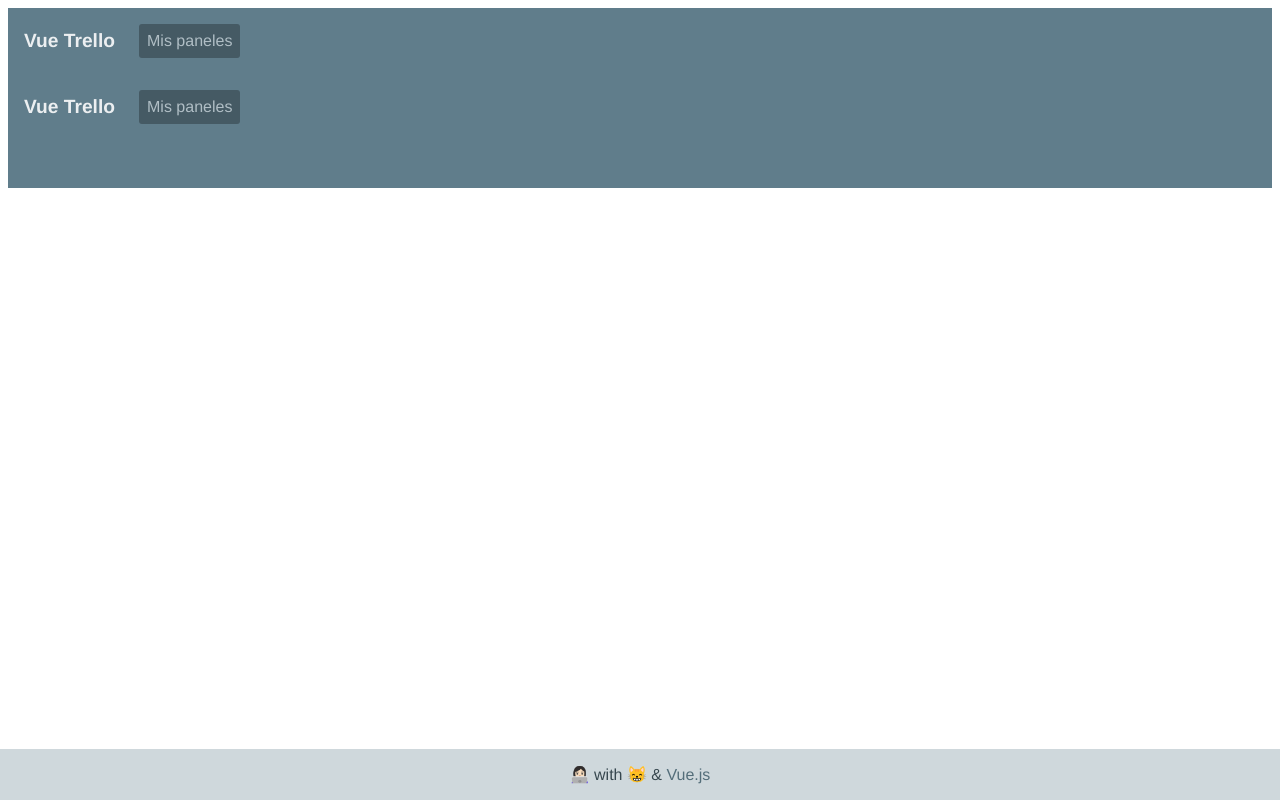
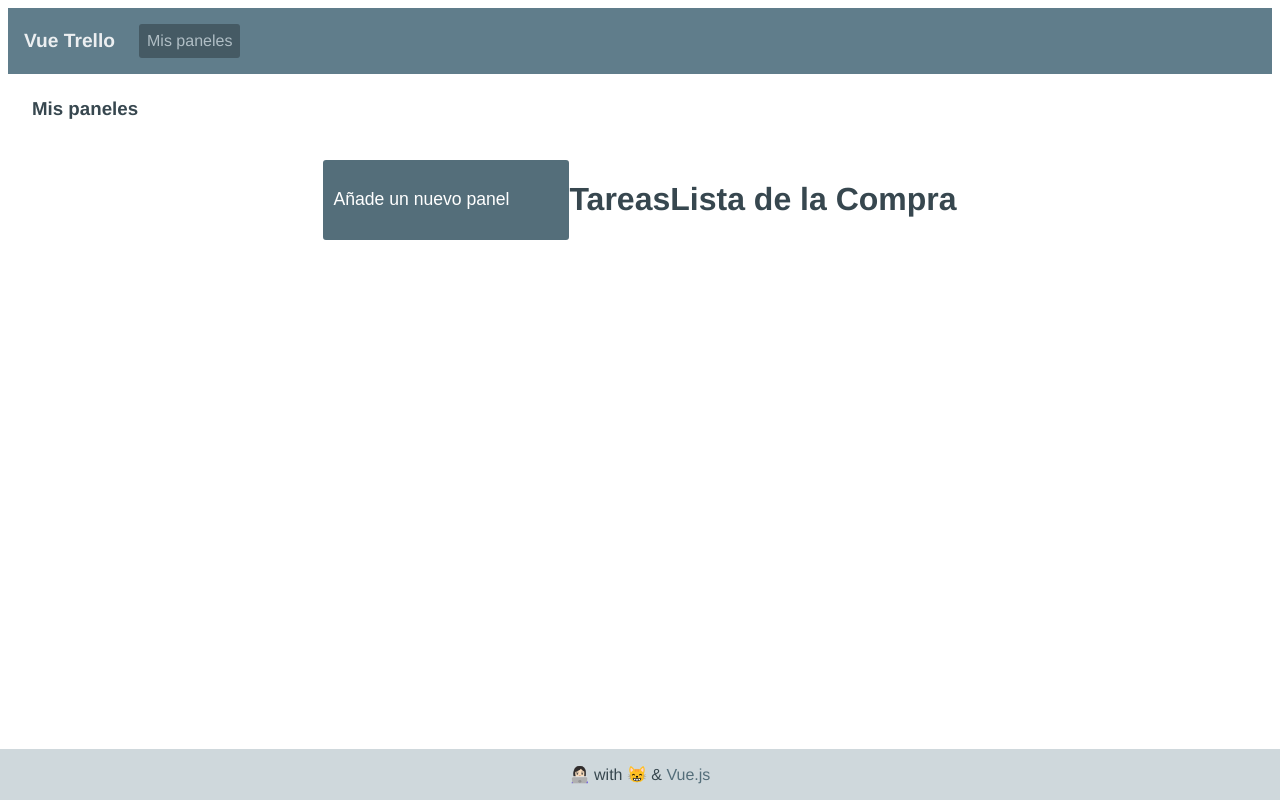
Before and after one commit to LuciaMezquida/vue-trello, a Vue app in the folder vue-trello/: page / in a window 1280 px wide. Built offline with nearby package versions, Linux system fonts and the light colour scheme.

Commit message:
Create BoardCard with its panels' titles

```diff
--- /dev/null
+++ b/vue-trello/src/components/BoardCard.vue
@@ -0,0 +1,18 @@
+<template>
+  <div>
+    <h1>{{ name }}</h1>
+  </div>
+</template>
+
+<script>
+export default {
+  name: "BoardName",
+  props: {
+    id: Number,
+    name: String,
+  },
+};
+</script>
+
+<style scoped>
+</style>
--- /dev/null
+++ b/vue-trello/src/components/views/Home.vue
@@ -0,0 +1,73 @@
+<template>
+  <div>
+    <h3>Mis paneles</h3>
+    <div class="boards-collection">
+      <input
+        type="text"
+        placeholder="Añade un nuevo panel"
+        v-model="boardName"
+        @keyup.enter="add()"
+      />
+      <BoardCard
+        v-for="(board, index) in boards"
+        :key="index"
+        :name="board.name"
+        :id="board.id"
+      ></BoardCard>
+    </div>
+  </div>
+</template>
+
+<script>
+import BoardCard from "@/components/BoardCard";
+export default {
+  name: "Home",
+  components: { BoardCard },
+  data: () => {
+    return {
+      boardName: "",
+      boards: [
+        { id: 1, name: "Tareas" },
+        { id: 2, name: "Lista de la Compra" },
+      ],
+    };
+  },
+  methods: {
+    add: () => {
+      this.boards.push({ name: this.boardName });
+    },
+  },
+};
+</script>
+
+<style scoped>
+h3 {
+  text-align: left;
+  margin: 1.5rem;
+}
+.boards-collection {
+  display: flex;
+  flex-direction: row;
+  flex-wrap: wrap;
+  justify-content: center;
+  padding-top: 1rem;
+}
+input {
+  box-sizing: border-box;
+  background-color: #546e7a;
+  border: 2px solid #546e7a;
+  border-radius: 3px;
+  font-size: 1.1rem;
+  outline: 0;
+  padding: 0.5rem;
+  transition: all 600ms ease;
+}
+input:focus,
+input:active {
+  background-color: white;
+  color: #546e7a;
+}
+input::placeholder {
+  color: white;
+}
+</style>
--- a/vue-trello/src/router/index.js
+++ b/vue-trello/src/router/index.js
@@ -1,6 +1,6 @@
 import Vue from 'vue'
 import Router from 'vue-router'
-import AppHeader from '@/components/AppHeader'
+import Home from '@/components/views/Home'
 
 Vue.use(Router)
 
@@ -8,8 +8,7 @@
   routes: [
     {
       path: '/',
-      name: 'AppHeader',
-      component: AppHeader
+      component: Home
     }
   ]
 })
```
